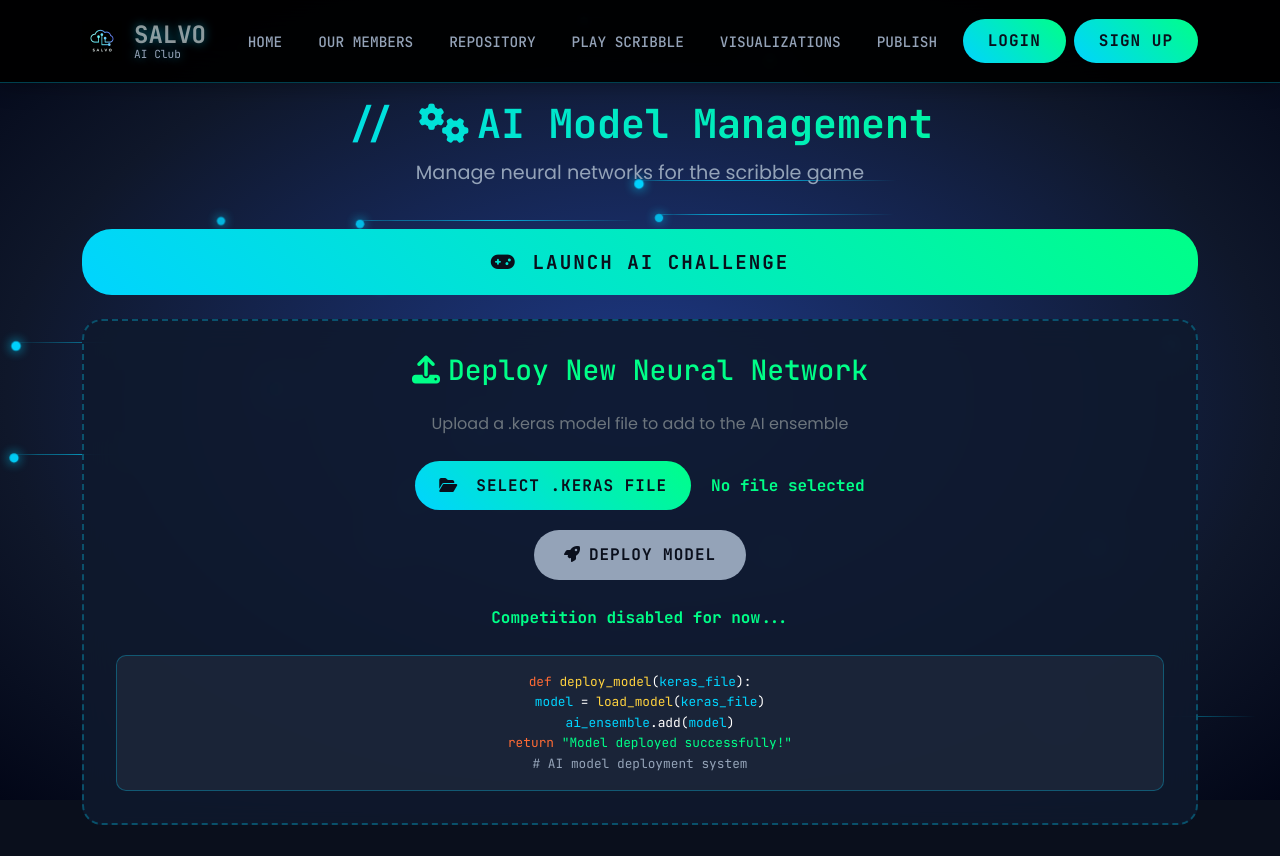
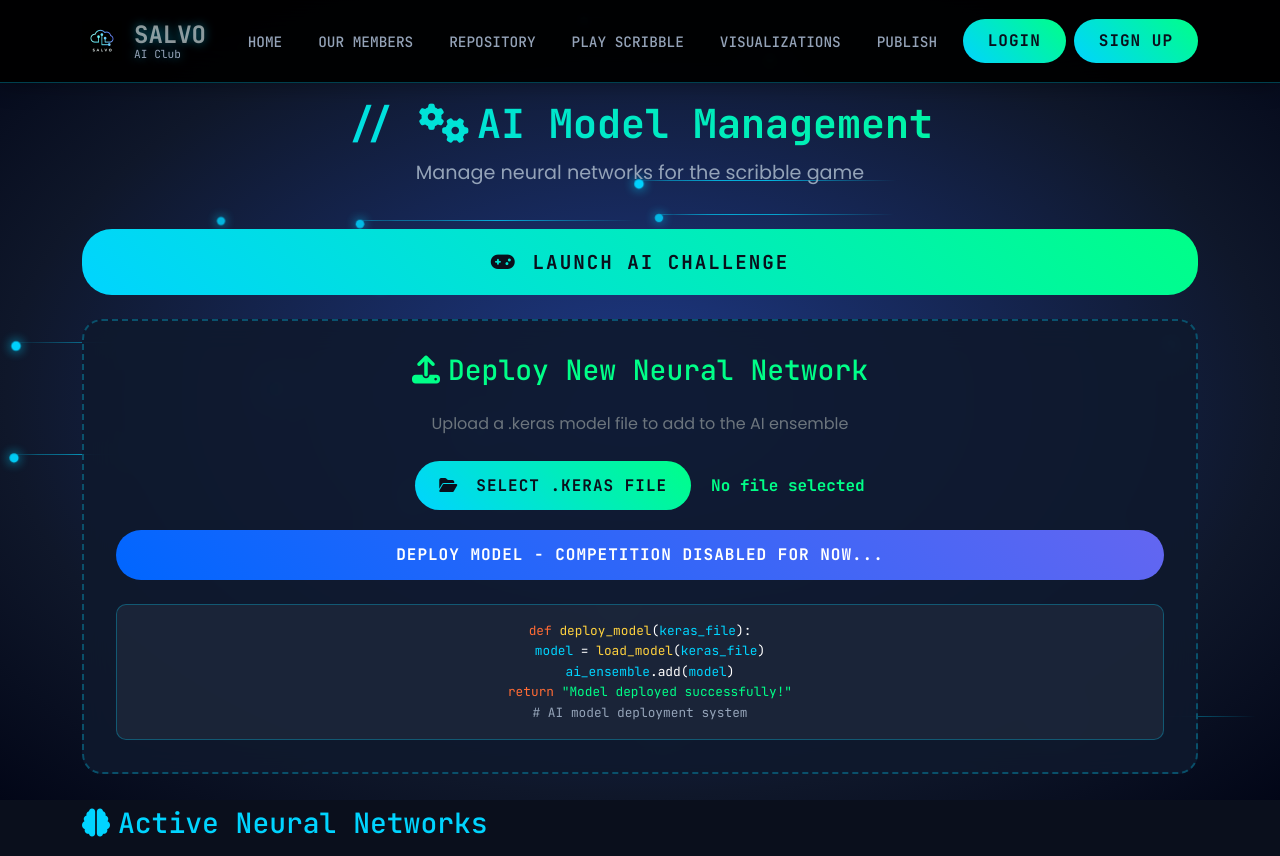
Before and after one commit to Hemanth-9087/SALVO-Website, a Django app: page /models/ in a window 1280 px wide. Shown: the top 856 px of the page. Run offline with Django 5.2, Linux system fonts and the light colour scheme; parts of the project's set-up code (start-up, migrations or seed data) failed here and were passed over.

Commit message:
minor frontend changes in viz

```diff
--- a/salvo_website/drawapp/templates/drawapp/model_management.html
+++ b/salvo_website/drawapp/templates/drawapp/model_management.html
@@ -318,10 +318,10 @@
                 <input type="file" id="modelFile" name="model_file" accept=".keras" required>
                 <span id="selectedFileName" class="selected-file">No file selected</span>
             </div>
-            <button type="submit" class="upload-btn disabled" id="uploadBtn" disabled>
+            <div class="btn-primary disabled">Deploy Model - Competition disabled for now...</div>
+            {% comment %} <button type="submit" class="upload-btn disabled" id="uploadBtn" disabled>
                 <i class="fas fa-rocket me-2"></i>Deploy Model
-            </button>
-            <br><br><span id="selectedFileName" class="selected-file">Competition disabled for now...</span>
+            </button> {% endcomment %}
         </form>
 
         <!-- Upload Info -->
--- a/salvo_website/visualizations/templates/visualizations/home.html
+++ b/salvo_website/visualizations/templates/visualizations/home.html
@@ -575,6 +575,8 @@
                     <span class="string">4.</span> <span class="function">build_neural_nets</span>()     <span class="comment"># Deep learning fundamentals</span><br>
                     <span class="string">5.</span> <span class="function">discover_kmeans</span>()       <span class="comment"># Learn unsupervised clustering</span><br>
                     <span class="string">6.</span> <span class="function">master_dbscan</span>()        <span class="comment"># Density-based clustering with noise</span><br>
+                    <span class="string">7.</span> <span class="function">experiment_rl</span>()          <span class="comment"># Interactive reinforcement learning</span><br>
+                    <span class="string">8.</span> <span class="function">soon_random_forest</span>()
                     <span class="comment"># Each visualization builds upon the previous concepts</span>
                 </div>
             </div>
```
Also changed, not shown: salvo_website/db.sqlite3.
